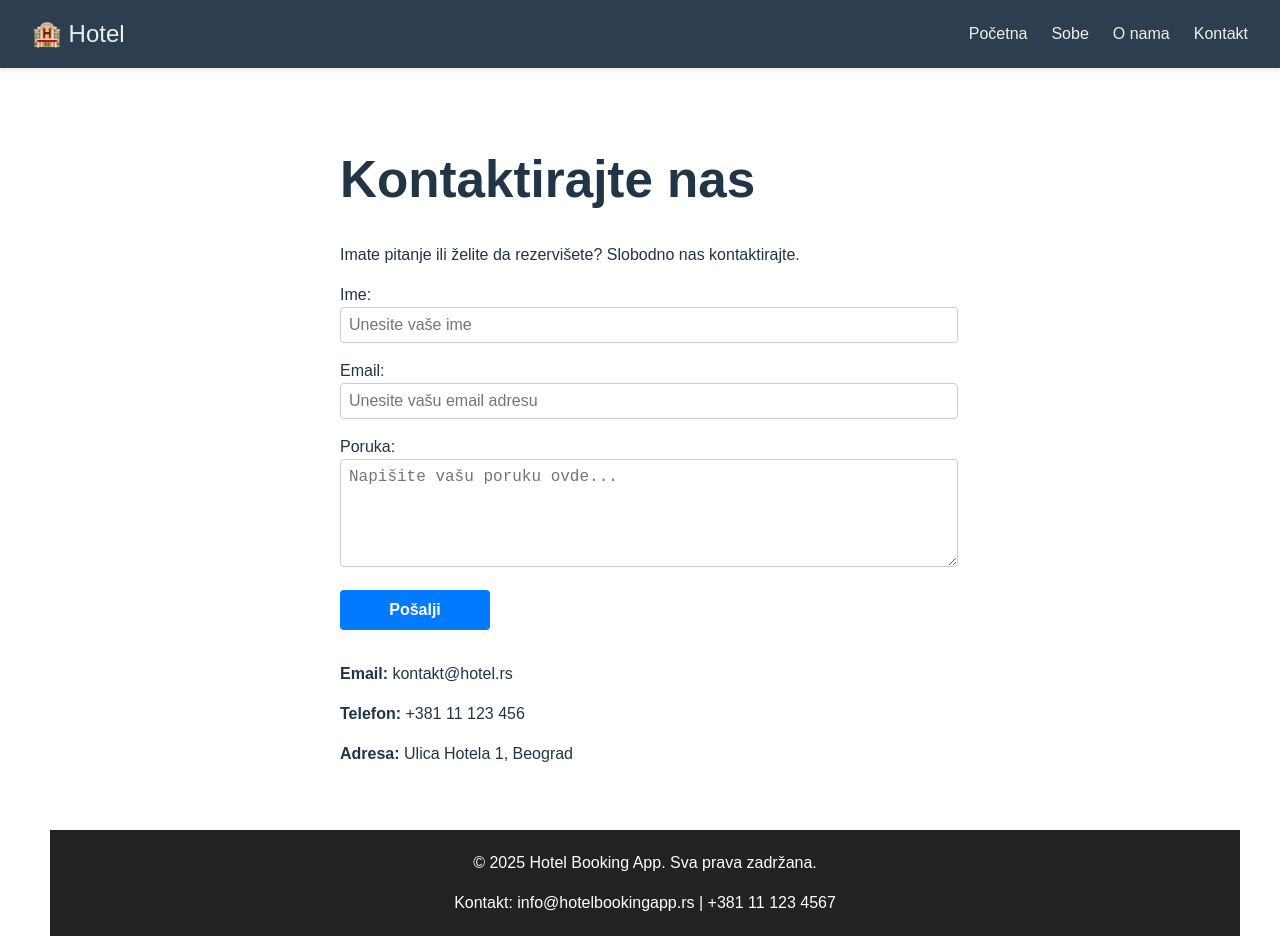
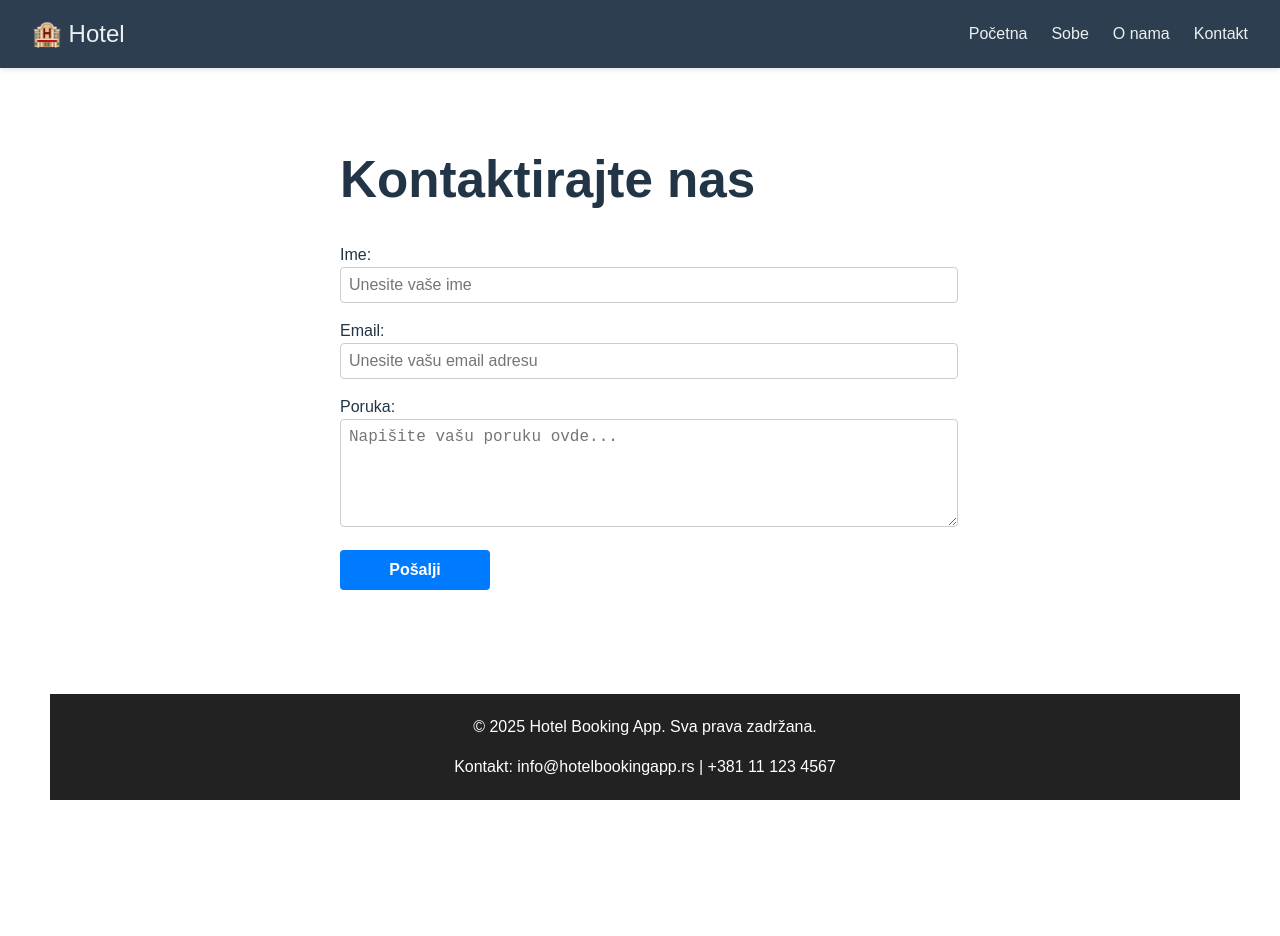
Before and after one commit to elab-development/klijentske-veb-tehnologije-2024-2023-0076-upravljanje-hotelom, a React (Vite) app: page /contact in a window 1280 px wide. After the commit the page ends 800 px from the top, so only its background shows below. Built offline with nearby package versions, Linux system fonts and the light colour scheme.

Commit message:
Dodato obavestenje pri slanju forme

```diff
--- a/src/App.css
+++ b/src/App.css
@@ -73,6 +73,15 @@ html, body, #root {
   font-size: 1rem;
 }
 
+.success-message {
+  margin-top: 1rem;
+  padding: 1rem;
+  background-color: #d4edda;
+  color: #155724;
+  border: 1px solid #c3e6cb;
+  border-radius: 5px;
+  text-align: center;
+}
 
 .page-container p {
   font-size: 1.1rem;
--- a/src/pages/Contact.tsx
+++ b/src/pages/Contact.tsx
@@ -1,12 +1,24 @@
-import React from 'react';
+import React, { useState } from 'react';
 
 const Contact: React.FC = () => {
+  const [submitted, setSubmitted] = useState(false);
+
+  const handleSubmit = (e: React.FormEvent<HTMLFormElement>) => {
+    e.preventDefault();
+    setSubmitted(true);
+
+    e.currentTarget.reset();
+
+    setTimeout(() => {
+      setSubmitted(false);
+    }, 3000);
+  };
+
   return (
     <div className="contact-container">
       <h1>Kontaktirajte nas</h1>
-      <p>Imate pitanje ili želite da rezervišete? Slobodno nas kontaktirajte.</p>
 
-      <form className="contact-form">
+      <form className="contact-form" onSubmit={handleSubmit}>
         <label>
           Ime:
           <input
@@ -37,12 +49,11 @@ const Contact: React.FC = () => {
         <button type="submit">Pošalji</button>
       </form>
 
-
-      <div className="contact-info">
-        <p><strong>Email:</strong> kontakt@hotel.rs</p>
-        <p><strong>Telefon:</strong> +381 11 123 456</p>
-        <p><strong>Adresa:</strong> Ulica Hotela 1, Beograd</p>
+      {submitted && (
+        <div className="success-message">
+          ✅ Poruka je uspešno poslata!
         </div>
+      )}
     </div>
   );
 };
```
Lines whose indentation alone changed are shown as unchanged.
